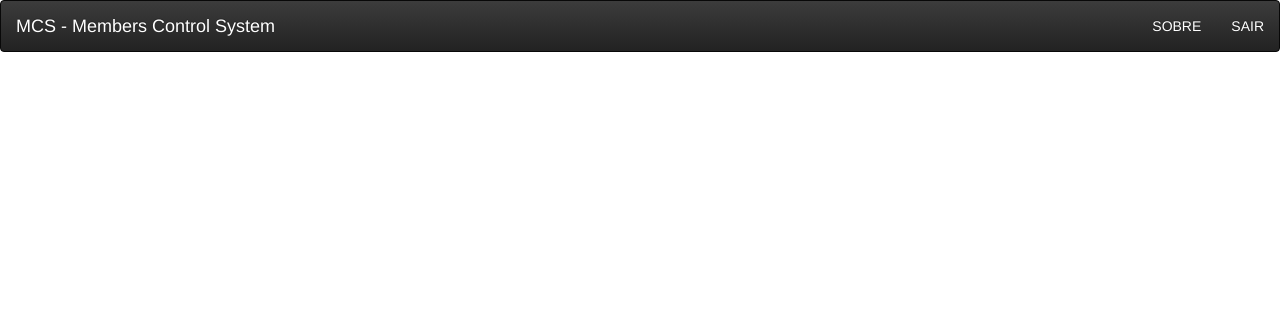
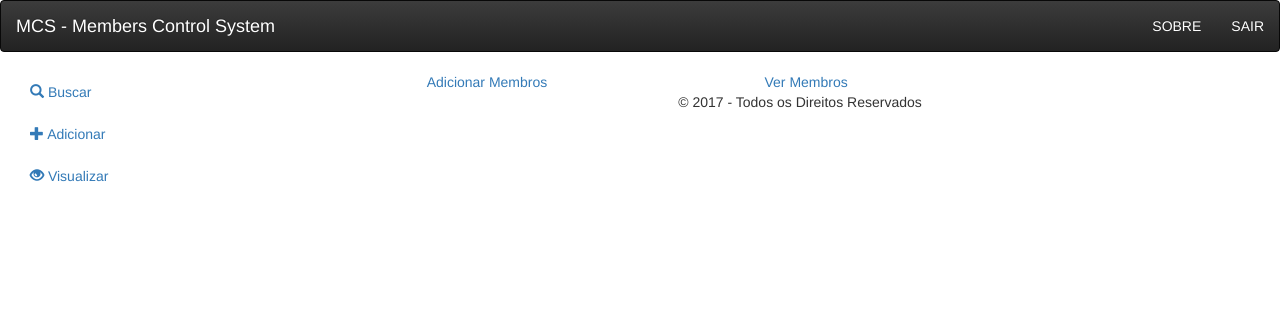
Before and after one commit to brunodarshan-zz/MembersControlSystem, a Django app: page /dashboard/ in a window 1280 px wide. Shown: the top 312 px of the page. Run offline with Django 3.2, Linux system fonts and the light colour scheme; some libraries are stand-ins or nearby versions; some web fonts are replaced.

Commit message:
Modificações no template de dashboard e adição dos templates add_extras.html e view_extras.html

```diff
--- a/members/templates/members/base.html
+++ b/members/templates/members/base.html
@@ -24,7 +24,7 @@
 
 		<script type="text/javascript" src="{% static 'js/bootstrap.min.js' %}"></script>
 		<script type="text/javascript" src="{% static 'js/jquery-3.2.1.min.js' %}"></script>
-		<script type="text/javascript" src="{% static 'js/init.js' %}"></script>
+		<script type="text/javascript" src="{% static 'js/popover.js' %}"></script>
 	</head>
 
 	<body>
@@ -43,5 +43,7 @@
 
 		{% block content %}
 		{% endblock %}
+
+		<footer class="text-center">&copy; 2017 - Todos os Direitos Reservados</footer>
 	</body>
 </html>
--- a/members/templates/members/dashboard.html
+++ b/members/templates/members/dashboard.html
@@ -11,4 +11,14 @@
 {% bootstrap_messages %}
 
 {% block content %}
+	<nav class="col-sm-3 dashboard" id="myScrollspy">
+		<ul class="nav nav-pills nav-stacked" data-spy="affix" data-offset-top="205">
+			<li><a href="#" data-toggle="popover" data-html="true" data-content="Função ainda não implementada :("><span class="glyphicon glyphicon-search"></span> Buscar</a></li>
+			<li><a href="#" data-toggle="popover" data-content="Adicionar Instituições" data-html="true"><span class="glyphicon glyphicon-plus"></span> Adicionar</a></li>
+			<li><a href="#" data-toggle="popover" data-html="true"><span class="glyphicon glyphicon-eye-open"></span> Visualizar</a></li>
+		</ul>
+	</nav>
+
+	<a href="{% url 'add_member' %}"><span class="col-md-offset-1 dash-menu">Adicionar Membros</span></a>
+	<a href="{% url 'members_list' %}"><span class="col-md-offset-2 dash-menu">Ver Membros</span></a>
 {% endblock %}
```
Also changed, not shown: members/static/css/style.css (+4 -4 lines), members/templates/members/add_extras.html (added, +14 -0 lines), members/templates/members/view_extras.html (added, +14 -0 lines).
